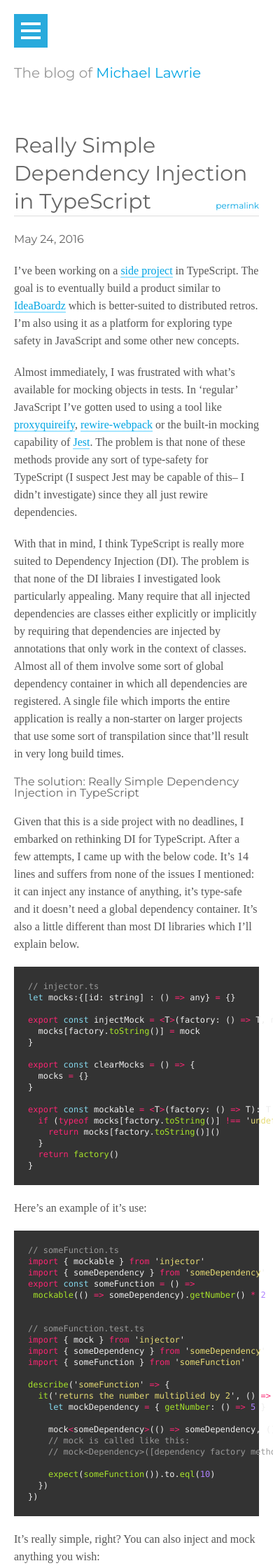
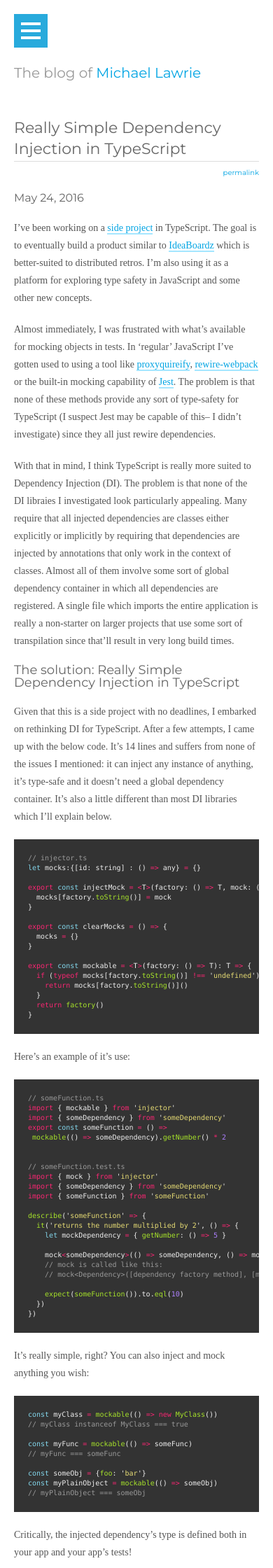
Before and after one commit to mlawrie/mlawrie.github.io, a Jekyll site: the page built from _posts/2016-05-26-simple-dependency-injection-in-typescript.markdown, in a window 390 px wide. Shown: the top 2240 px of the page at 70% size. Built offline with Jekyll 4.4.1, drawn with Linux system fonts in a browser that asks for light colours; some of the changed text lies outside the part shown.

Commit message:
Resolve mobile breakpoints

```diff
--- a/_includes/post.html
+++ b/_includes/post.html
@@ -3,8 +3,8 @@
   <header class="post-header">
     <h1 class="post-title" itemprop="name headline">
       {{ page.title }}
-      <a class="post-title__permalink" href="{{page.url}}">permalink</a>
     </h1>
+    <a class="post-title__permalink" href="{{page.url}}">permalink</a>
     <p class="post-meta"><time datetime="{{ page.date | date_to_xmlschema }}" itemprop="datePublished">{{ page.date | date: "%b %-d, %Y" }}</time></p>
   </header>
 
--- a/_posts/2016-05-26-simple-dependency-injection-in-typescript.markdown
+++ b/_posts/2016-05-26-simple-dependency-injection-in-typescript.markdown
@@ -86,6 +86,6 @@ Instead of using a global container to store dependencies, the consumer of the d
 
 When the application code runs, the injector does nothing and always returns the dependency.
 
-It relies on calling toString() on functions so it is not compatible with minification in your tests. I can't imagine why anyone would minify their tests, though. You can definitely minify your production code, though.
+It relies on calling `toString()` on functions so it is not compatible with minification in your tests. I can't imagine why anyone would minify their tests, though. You can definitely minify your production code, though.
 
 There is one caveat: You must declare your depenencies exactly the same way in tests as in your app code. This means you can't call something that you inject `foo` in tests and `Foo` in your app's code. Personally, I think this is a small price for the simplicity and scalability of this solution.
--- a/_sass/_content.scss
+++ b/_sass/_content.scss
@@ -2,19 +2,44 @@
   margin: 0 auto;
   padding: $verticalRhythm $verticalRhythm * 6 0;
   max-width: 720px;
+
+  @include tablet {
+    margin: 0 auto;
+    padding: $verticalRhythm $verticalRhythm * 4 0;
+  }
+
+  @include phone {
+    padding: $verticalRhythm $verticalRhythm * 2 0;
+  }
+
+  @include smallPhone {
+    padding: $verticalRhythm * 4 $verticalRhythm;
+  }
+
 }
 .post-content {
   color: #555;
 
   p {
-    font-size: $verticalRhythm;
+    font-size: $verticalRhythm - 1px;
     line-height: $verticalRhythm * 1.5;
     margin: $verticalRhythm 0;
+
+    @include phone {
+      font-size: $verticalRhythm - 3px;
+      line-height: $verticalRhythm * 1.25;
+    }
+
+    @include smallPhone {
+      font-size: $verticalRhythm - 6px;
+      line-height: $verticalRhythm * 1.25;
+    }
   }
 
   .highlight {
     padding: $verticalRhythm;
     background: #333;
+    overflow-x: auto;
   }
 
   a {
@@ -33,19 +58,22 @@
     color: #666;
   }
 
-  h1 {
+  h2 {
+    font-size: 20px;
+    @include phone {
+      font-size: 18px;
+    }
+  }
 
-  }
-}
-
-@media screen and (max-width: 599px) {
-  .page-content__wrapper {
-    margin: 0 auto;
-    padding: $verticalRhythm * 4 $verticalRhythm;
-    p {
-      font-size: 16px;
-      line-height: 25px;
-    }
+  code.highlighter-rouge {
+    padding: 0px 5px;
+    font-family: 'Monaco', 'Courier New';
+    padding: 4px 5px;
+    font-size: 75%;
+    line-height: 20px;
+    color: #000;
+    border-radius: 3px;
+    background-color: #eee;
   }
 }
 
@@ -57,19 +85,30 @@
   margin: $verticalRhythm 0;
   border-bottom: 1px solid #ddd;
   position: relative;
+
+  @include phone {
+    font-size: $verticalRhythm * 1.1;
+    line-height: $verticalRhythm * 1.5;
+    padding-bottom: 2px;
+  }
 }
 
 .post-title__permalink {
+  font-family: 'Montserrat', sans-serif;
+  display: block;
+  text-align: right;
   color: $navLinkColor;
-  position: absolute;
-  right: 0;
-  bottom: 8px;
   font-size: 12px;
+  margin: -10px 0 10px;
   line-height: 12px;
   text-decoration: none;
   transition: all 0.2s ease-in-out;
   &:hover {
     color: darken($navLinkColor, 20%);
+  }
+
+  @include smallPhone {
+    font-size: 10px;
   }
 }
 
--- a/_sass/_navigation.scss
+++ b/_sass/_navigation.scss
@@ -74,6 +74,15 @@ $toggleSize: 48px;
       width: 50%;
     }
   }
+
+  @include phone {
+    margin-left: $verticalRhythm;
+  }
+
+  @include smallPhone {
+    margin-left: 0;
+  }
+
 }
 
 @include phone() {
@@ -184,10 +193,15 @@ $navLinkColor: #00a4e3;
       color: $navLinkHighlight;
     }
   }
-}
 
-@media screen and (max-width: 599px) {
-  .site-title {
+  @include phone {
+    margin-left: $verticalRhythm * 3;
     margin-bottom: 60px;
   }
+
+  @include smallPhone {
+    margin-left: 0;
+    margin-bottom: 40px;
+  }
+
 }
--- a/_sass/_syntax-highlighting.scss
+++ b/_sass/_syntax-highlighting.scss
@@ -8,10 +8,11 @@ $background:#383830;
 $grey:#999;
 $violet:#AE81FF;
 
-.highlight{
+.highlight {
+
   font-family: 'Monaco', 'Courier New';
   margin: 20px 0;
-  font-size: 16px;
+  font-size: 15px;
   line-height: 20px;
   background-color: $background;
   color:$original;
@@ -35,11 +36,14 @@ $violet:#AE81FF;
   .css .k,.nb,.kd,.n{
     color:$blue;
   }
-}
 
-@media screen and (max-width: 599px) {
-  .highlight {
-    font-size: 12px;
-    line-height: 16px;
+  @include phone {
+    font-size: 13px;
+    line-height: 18px;
+  }
+
+  @include smallPhone {
+    font-size: 10px;
+    line-height: 14px;
   }
 }
--- a/css/main.scss
+++ b/css/main.scss
@@ -7,6 +7,11 @@ $verticalRhythm: 20px;
 $navLinkHighlight: #a5e6ff;
 $navLinkColor: #00a4e3;
 
+@mixin smallPhone() {
+  @media screen and (max-width: 480px) {
+    @content;
+  }
+}
 
 @mixin phone() {
   @media screen and (max-width: 767px) {
@@ -14,6 +19,13 @@ $navLinkColor: #00a4e3;
   }
 }
 
+@mixin tablet() {
+  @media screen and (max-width: 1024px) {
+    @content;
+  }
+}
+
+
 @import
   "base",
   "syntax-highlighting",
```
